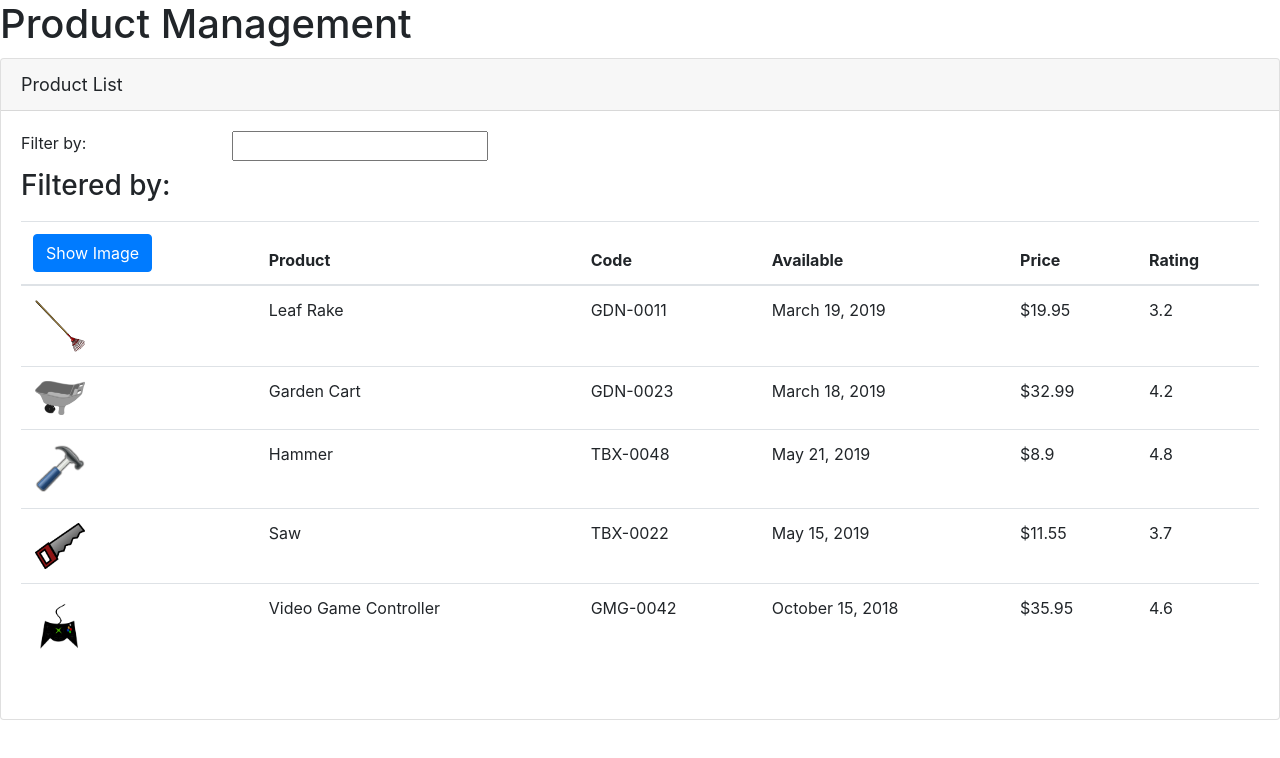
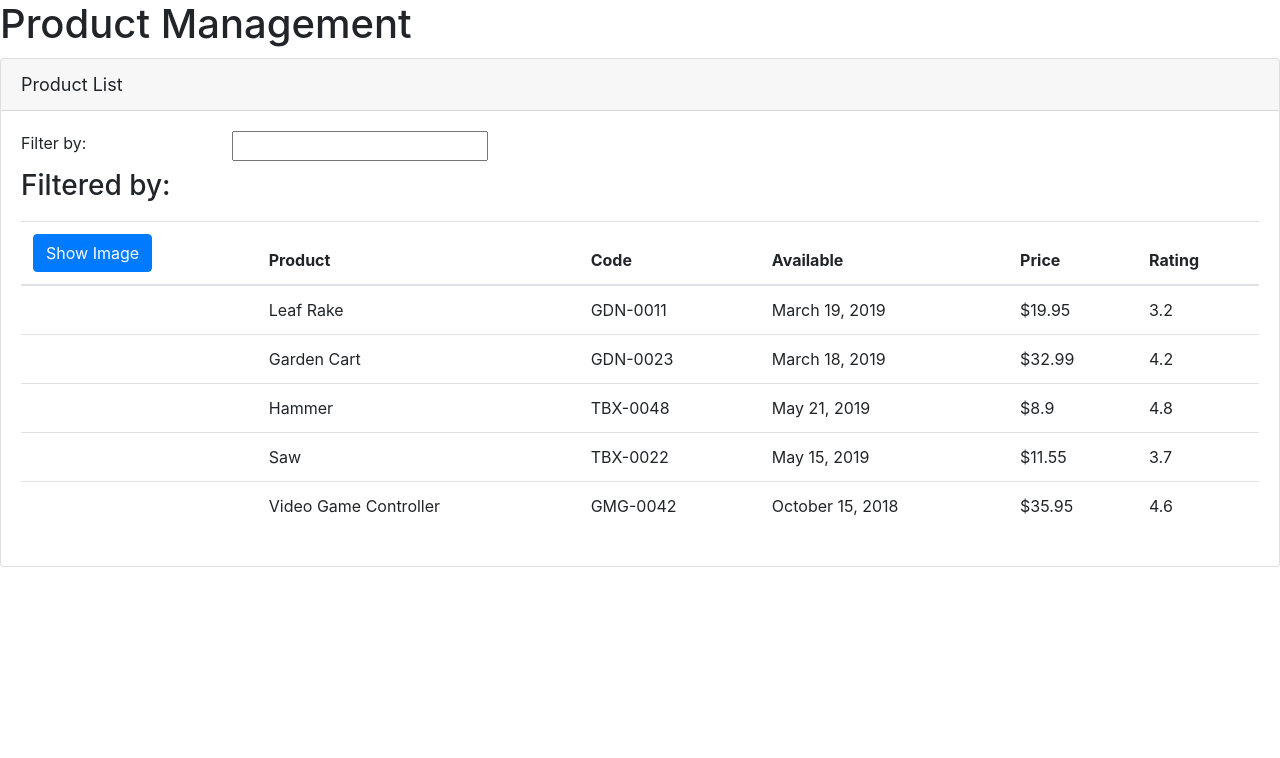
Before and after one commit to ashfaqnisar/Basic-Angular-Project, an Angular app: page / in a window 1280 px wide. Shown: the top 758 px of the page. Built offline with nearby package versions, Linux system fonts and the light colour scheme.

Commit message:
2. Added the image in the table
Signed-off-by: Ashfaq Nisar <ashfaqnisar00@gmail.com>

```diff
--- a/src/app/product-list/product-list.component.html
+++ b/src/app/product-list/product-list.component.html
@@ -21,7 +21,7 @@
         <thead>
         <tr>
           <th>
-            <button class="btn btn-primary">Show Image</button>
+            <button (click)="toggleImage()" class="btn btn-primary">{{showImage ? 'Hide' : 'Show'}} Image</button>
           </th>
           <th>Product</th>
           <th>Code</th>
@@ -33,12 +33,12 @@
         <tbody>
         <tr *ngFor="let product of products"><!--For in loop gets the index-->
           <td>
-            <img
-              [src]="product.imageUrl"
-              [title]="product.productName"
-              [alt]="product.productName"
-              [style.width.px]="50"
-              [style.margin.px]="2"
+            <img *ngIf="showImage"
+                 [src]="product.imageUrl"
+                 [title]="product.productName"
+                 [alt]="product.productName"
+                 [style.width.px]="50"
+                 [style.margin.px]="2"
             >
           </td>
           <td>{{product.productName}}</td>
--- a/src/app/product-list/product-list.component.ts
+++ b/src/app/product-list/product-list.component.ts
@@ -6,6 +6,9 @@
 })
 export class ProductListComponent {
   tableTitle: string = "Product List";
+  showImage: boolean = false;
+
+
 
   products: any[] = [
     {
@@ -59,4 +62,8 @@
       "imageUrl": "assets/images/xbox-controller.png"
     }
   ];
+
+  toggleImage(): void {
+    this.showImage = !this.showImage;
+  }
 }
```
